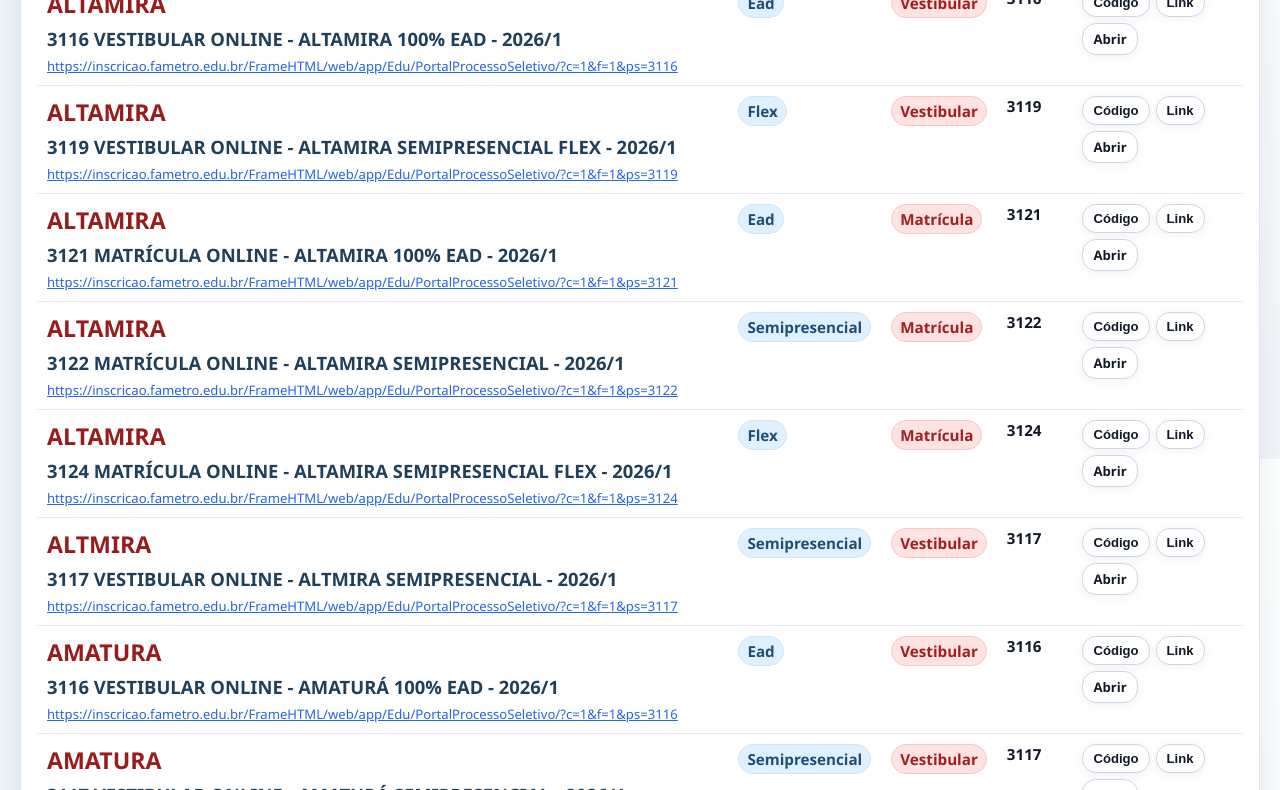
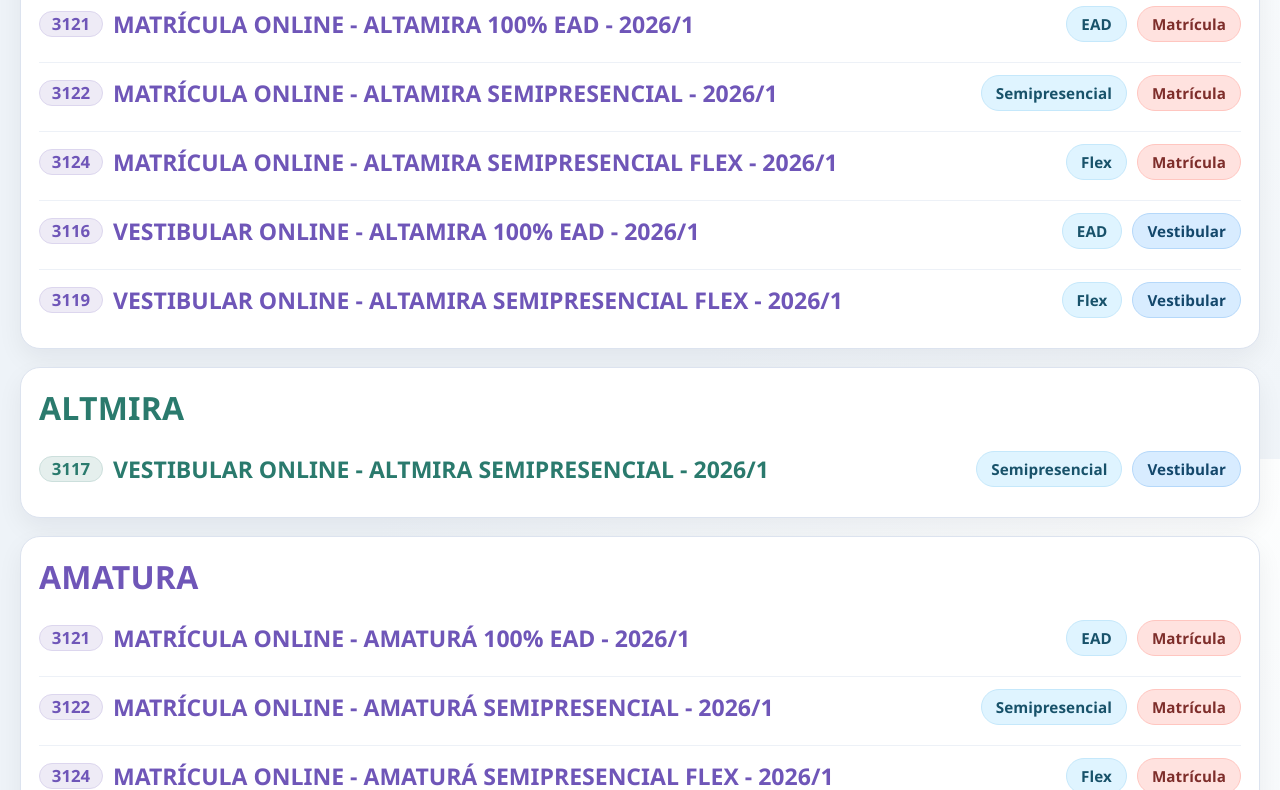
Before and after one commit to KauanSntz/portal-inscricoes, a plain HTML site: page links.html in a window 1280 px wide. Shown: the part 341-1131 px from the top of the page. Drawn offline with Linux system fonts and the light colour scheme.

Commit message:
Refactor links page into cleaner grouped unit layout

```diff
--- a/assets/css/styles.css
+++ b/assets/css/styles.css
@@ -817,3 +817,137 @@
   .btn--ghost{ justify-content:flex-start; padding-left:0; }
   .process-unit{ font-size:1.15rem; }
 }
+
+/* =========================================================
+  Links page v3 (clean grouped UI)
+========================================================= */
+.links-groups{
+  display:grid;
+  gap:18px;
+}
+
+.unit-group{
+  background:#fff;
+  border:1px solid #dce3ef;
+  border-radius:20px;
+  padding:18px;
+  box-shadow: 0 10px 26px rgba(15,23,42,.06);
+  transition: transform .18s ease, box-shadow .18s ease;
+}
+.unit-group:hover{
+  transform: translateY(-2px);
+  box-shadow: 0 14px 34px rgba(15,23,42,.09);
+}
+
+.unit-group__title{
+  color: var(--unit-tone);
+  font-size: clamp(1.4rem, 2.6vw, 2rem);
+  font-weight: 900;
+  letter-spacing: .2px;
+  margin-bottom: 10px;
+}
+
+.unit-group__list{ display:grid; gap:8px; }
+
+.unit-row{
+  display:grid;
+  gap:12px;
+  grid-template-columns: 1fr auto;
+  align-items:center;
+  padding: 12px 0;
+  border-top:1px solid #edf1f7;
+}
+.unit-row:first-child{ border-top:0; }
+
+.process-link-title{
+  display:flex;
+  flex-wrap:wrap;
+  gap:10px;
+  align-items:center;
+  color: var(--unit-tone);
+  text-decoration:none;
+}
+.process-link-title:hover .process-text{ text-decoration: underline; }
+
+.process-code{
+  display:inline-flex;
+  align-items:center;
+  justify-content:center;
+  min-width:64px;
+  padding:4px 10px;
+  border-radius:999px;
+  border:1px solid color-mix(in srgb, var(--unit-tone) 24%, #ffffff);
+  background: color-mix(in srgb, var(--unit-tone) 12%, #ffffff);
+  font-weight:900;
+  font-size: 1.05rem;
+  line-height:1;
+}
+
+.process-text{
+  font-size: clamp(1.06rem, 1.8vw, 1.9rem);
+  font-weight: 800;
+  line-height:1.25;
+}
+
+.unit-row__meta{
+  display:flex;
+  align-items:center;
+  gap:10px;
+  flex-wrap:wrap;
+  justify-content:flex-end;
+}
+
+.badge-chip{
+  display:inline-flex;
+  align-items:center;
+  justify-content:center;
+  padding:7px 14px;
+  border-radius:999px;
+  font-weight:800;
+  font-size:.95rem;
+  letter-spacing:.1px;
+}
+
+/* família exclusiva para modalidade (tons aqua/lilás suaves) */
+.badge-chip--modality{
+  color:#18526a;
+  background:#dff4ff;
+  border:1px solid #c5e8fb;
+}
+
+/* família exclusiva para tipo (azul x coral) */
+.badge-chip--vestibular{
+  color:#13476b;
+  background:#d8ecff;
+  border:1px solid #b5d8fa;
+}
+.badge-chip--matricula{
+  color:#7e2e2b;
+  background:#ffe2df;
+  border:1px solid #ffc6c0;
+}
+
+/* tons das unidades (não reutiliza paleta de modalidade/tipo) */
+.unit-tone-1{ --unit-tone:#ac1d46; }
+.unit-tone-2{ --unit-tone:#1f6cb7; }
+.unit-tone-3{ --unit-tone:#2a7a6d; }
+.unit-tone-4{ --unit-tone:#6f56b8; }
+.unit-tone-5{ --unit-tone:#a55f18; }
+.unit-tone-6{ --unit-tone:#006f82; }
+.unit-tone-7{ --unit-tone:#8d3d8d; }
+.unit-tone-8{ --unit-tone:#3f6a2d; }
+
+@media (max-width: 900px){
+  .unit-row{
+    grid-template-columns: 1fr;
+    gap:9px;
+  }
+  .unit-row__meta{ justify-content:flex-start; }
+}
+
+@media (max-width: 640px){
+  .unit-group{ padding:14px; border-radius:16px; }
+  .process-code{ min-width:58px; font-size:.95rem; }
+  .process-text{ font-size:1rem; }
+  .badge-chip{ font-size:.86rem; padding:6px 11px; }
+}
--- a/assets/js/links-page.js
+++ b/assets/js/links-page.js
@@ -19,6 +19,15 @@
     "oeste - compensa": "compensa",
   };
 
+  const MODALITY_LABELS = {
+    presencial: "Presencial",
+    hibrido: "Híbrido",
+    semipresencial: "Semipresencial",
+    flex: "Flex",
+    ead: "EAD",
+    outro: "Outro",
+  };
+
   const state = {
     records: [],
     filtered: [],
@@ -34,7 +43,7 @@
   };
 
   const dom = {
-    tbody: document.getElementById("links-tbody"),
+    groups: document.getElementById("links-groups"),
     meta: document.getElementById("links-meta"),
     empty: document.getElementById("links-empty"),
     loadMore: document.getElementById("links-load-more"),
@@ -95,6 +104,15 @@
     return map[key] || String(key || "").toUpperCase();
   };
 
+  const removeCodePrefix = (title, code) => {
+    const cleanTitle = String(title || "").trim();
+    if (!code) return cleanTitle;
+    return cleanTitle.replace(new RegExp(`^${code}\\s*[-–—:]?\\s*`, "i"), "").trim();
+  };
+
+  const buildFallbackTitle = ({ typeLabel, unitName, modalityLabel }) =>
+    `${typeLabel} Online - ${unitName} ${modalityLabel} - 2026/1`;
+
   const normalizeFromPortalLinks = (units) => {
     const out = [];
     for (const unit of Array.isArray(units) ? units : []) {
@@ -106,17 +124,25 @@
         for (const item of links) {
           const merged = `${item.modality || ""} ${blockKey}`;
           const url = safeUrl(item.href);
+          const typeKey = parseType(item.type);
+          const typeLabel = item.type || TYPE_LABELS.outro;
+          const modalityKey = parseModality(merged);
+          const modalityLabel = MODALITY_LABELS[modalityKey] || block.title || item.modality || "Outro";
+          const code = String(item.code || "").trim();
+          const processTitle = buildFallbackTitle({ typeLabel, unitName, modalityLabel });
+
           out.push({
             unitKey,
             unitName,
-            modalityKey: parseModality(merged),
-            modalityLabel: item.modality || block.title || blockKey,
-            typeKey: parseType(item.type),
-            typeLabel: item.type || TYPE_LABELS.outro,
-            code: String(item.code || "").trim(),
+            modalityKey,
+            modalityLabel,
+            typeKey,
+            typeLabel,
+            code,
+            processTitle,
             url,
             rawUrl: String(item.href || "").trim(),
-            searchable: norm([unitName, block.title, item.modality, item.type, item.code, item.href].join(" ")),
+            searchable: norm([unitName, processTitle, item.modality, item.type, item.code, item.href].join(" ")),
           });
         }
       }
@@ -142,11 +168,13 @@
     for (const sheet of sheets) {
       for (const entry of Array.isArray(sheet.entries) ? sheet.entries : []) {
         if (entry.type !== "link") continue;
-        const title = String(entry.title || "");
-        const code = String(entry.params?.ps || title.split(" ")[0] || "").trim();
-        const typeKey = parseType(title);
-        const modalityKey = parseModality(title);
-        const unitKey = extractUnitFromTitle(title);
+
+        const fullTitle = String(entry.title || "");
+        const code = String(entry.params?.ps || fullTitle.split(" ")[0] || "").trim();
+        const processTitle = removeCodePrefix(fullTitle, code);
+        const typeKey = parseType(fullTitle);
+        const modalityKey = parseModality(fullTitle);
+        const unitKey = extractUnitFromTitle(fullTitle);
         const unitName = humanUnit(unitKey);
         const url = safeUrl(entry.url);
 
@@ -154,13 +182,14 @@
           unitKey,
           unitName,
           modalityKey,
-          modalityLabel: title,
+          modalityLabel: MODALITY_LABELS[modalityKey] || MODALITY_LABELS.outro,
           typeKey,
           typeLabel: TYPE_LABELS[typeKey] || TYPE_LABELS.outro,
           code,
+          processTitle,
           url,
           rawUrl: String(entry.url || "").trim(),
-          searchable: norm([unitName, sheet.name, title, code, entry.url].join(" ")),
+          searchable: norm([unitName, sheet.name, fullTitle, code, entry.url].join(" ")),
         });
       }
     }
@@ -181,7 +210,7 @@
 
     return unique.sort((a, b) =>
       a.unitName.localeCompare(b.unitName, "pt-BR") ||
-      a.modalityLabel.localeCompare(b.modalityLabel, "pt-BR") ||
+      a.processTitle.localeCompare(b.processTitle, "pt-BR") ||
       a.typeLabel.localeCompare(b.typeLabel, "pt-BR") ||
       a.code.localeCompare(b.code, "pt-BR")
     );
@@ -216,94 +245,87 @@
     for (const value of values) select.appendChild(new Option(labels[value] || value, value));
   };
 
-  const createPill = (text) => {
+  const createBadge = (text, variant) => {
     const span = document.createElement("span");
-    span.className = "pill";
+    span.className = `badge-chip badge-chip--${variant}`;
     span.textContent = text;
     return span;
   };
 
-  const appendCell = (row, childOrText) => {
-    const td = document.createElement("td");
-    if (typeof childOrText === "string") td.textContent = childOrText;
-    else td.appendChild(childOrText);
-    row.appendChild(td);
+  const getToneClass = (unitName) => {
+    const normalized = norm(unitName);
+    let hash = 0;
+    for (let i = 0; i < normalized.length; i += 1) hash += normalized.charCodeAt(i);
+    return `unit-tone-${(hash % 8) + 1}`;
   };
 
   const renderRows = () => {
-    dom.tbody.textContent = "";
+    dom.groups.textContent = "";
     const frag = document.createDocumentFragment();
 
-    for (const rec of state.filtered.slice(0, state.renderCount)) {
-      const tr = document.createElement("tr");
+    const visible = state.filtered.slice(0, state.renderCount);
+    const grouped = new Map();
 
-      const processCell = document.createElement("td");
-      processCell.className = "process-cell";
-      const unit = document.createElement("div");
-      unit.className = "process-unit";
-      unit.textContent = rec.unitName;
-
-      const process = document.createElement("div");
-      process.className = "process-title";
-      process.textContent = rec.modalityLabel;
-
-      const processLink = document.createElement("a");
-      processLink.className = "process-link";
-      processLink.href = rec.url || "#";
-      processLink.target = "_blank";
-      processLink.rel = "noopener noreferrer";
-      processLink.textContent = rec.url || rec.rawUrl || "URL inválida";
-      if (!rec.url) {
-        processLink.removeAttribute("href");
-        processLink.setAttribute("aria-disabled", "true");
+    for (const item of visible) {
+      const key = item.unitName;
+      if (!grouped.has(key)) grouped.set(key, []);
+      grouped.get(key).push(item);
     }
 
-      processCell.appendChild(unit);
-      processCell.appendChild(process);
-      processCell.appendChild(processLink);
-      tr.appendChild(processCell);
+    for (const [unitName, items] of grouped.entries()) {
+      const card = document.createElement("article");
+      card.className = `unit-group ${getToneClass(unitName)}`;
 
-      appendCell(tr, createPill(rec.modalityKey === "outro" ? rec.modalityLabel : rec.modalityKey));
-      appendCell(tr, createPill(rec.typeLabel));
+      const title = document.createElement("h2");
+      title.className = "unit-group__title";
+      title.textContent = unitName;
+      card.appendChild(title);
 
-      const strong = document.createElement("strong");
-      strong.textContent = rec.code || "—";
-      appendCell(tr, strong);
+      const list = document.createElement("div");
+      list.className = "unit-group__list";
 
-      const actions = document.createElement("div");
-      actions.className = "links-copy-actions";
+      for (const rec of items) {
+        const row = document.createElement("div");
+        row.className = "unit-row";
 
-      const copyCode = document.createElement("button");
-      copyCode.className = "btn";
-      copyCode.type = "button";
-      copyCode.dataset.action = "copy-code";
-      copyCode.dataset.value = rec.code;
-      copyCode.textContent = "Código";
-      actions.appendChild(copyCode);
+        const main = document.createElement("div");
+        main.className = "unit-row__main";
 
-      const copyUrl = document.createElement("button");
-      copyUrl.className = "btn";
-      copyUrl.type = "button";
-      copyUrl.dataset.action = "copy-url";
-      copyUrl.dataset.value = rec.url || rec.rawUrl;
-      copyUrl.textContent = "Link";
-      actions.appendChild(copyUrl);
-
+        const titleLine = rec.url ? document.createElement("a") : document.createElement("div");
+        titleLine.className = "process-link-title";
         if (rec.url) {
-        const open = document.createElement("a");
-        open.className = "btn";
-        open.href = rec.url;
-        open.target = "_blank";
-        open.rel = "noopener noreferrer";
-        open.textContent = "Abrir";
-        actions.appendChild(open);
+          titleLine.href = rec.url;
+          titleLine.target = "_blank";
+          titleLine.rel = "noopener noreferrer";
         }
 
-      appendCell(tr, actions);
-      frag.appendChild(tr);
+        const code = document.createElement("span");
+        code.className = "process-code";
+        code.textContent = rec.code || "—";
+
+        const label = document.createElement("span");
+        label.className = "process-text";
+        label.textContent = rec.processTitle;
+
+        titleLine.appendChild(code);
+        titleLine.appendChild(label);
+
+        const meta = document.createElement("div");
+        meta.className = "unit-row__meta";
+        meta.appendChild(createBadge(rec.modalityLabel, "modality"));
+        meta.appendChild(createBadge(rec.typeLabel, rec.typeKey === "matricula" ? "matricula" : "vestibular"));
+
+        main.appendChild(titleLine);
+        row.appendChild(main);
+        row.appendChild(meta);
+        list.appendChild(row);
       }
 
-    dom.tbody.appendChild(frag);
+      card.appendChild(list);
+      frag.appendChild(card);
+    }
+
+    dom.groups.appendChild(frag);
     dom.empty.hidden = state.filtered.length > 0;
     dom.loadMore.hidden = state.filtered.length <= state.renderCount;
   };
@@ -331,30 +353,15 @@
       if (q && !r.searchable.includes(q)) return false;
       return true;
     });
+
     state.renderCount = CHUNK_SIZE;
     renderRows();
     renderMeta();
   };
 
-  const copyToClipboard = async (value) => {
-    if (!value) return false;
-    try {
-      await navigator.clipboard.writeText(value);
-      return true;
-    } catch {
-      const temp = document.createElement("textarea");
-      temp.value = value;
-      document.body.appendChild(temp);
-      temp.select();
-      const ok = document.execCommand("copy");
-      temp.remove();
-      return ok;
-    }
-  };
-
   const toCSV = (rows) => {
-    const header = ["unidade", "modalidade", "tipo", "codigo", "url"];
-    const lines = rows.map((r) => [r.unitName, r.modalityLabel, r.typeLabel, r.code, r.url || r.rawUrl]);
+    const header = ["unidade", "modalidade", "tipo", "codigo", "titulo", "url"];
+    const lines = rows.map((r) => [r.unitName, r.modalityLabel, r.typeLabel, r.code, r.processTitle, r.url || r.rawUrl]);
     return [header, ...lines]
       .map((line) => line.map((cell) => `"${String(cell || "").replaceAll('"', '""')}"`).join(","))
       .join("\n");
@@ -372,7 +379,7 @@
   };
 
   const bindEvents = () => {
-    document.addEventListener("click", async (event) => {
+    document.addEventListener("click", (event) => {
       const trigger = event.target.closest("[data-action]");
       if (!trigger) return;
 
@@ -390,15 +397,6 @@
         applyFilters();
       }
 
-      if (trigger.dataset.action === "copy-code" || trigger.dataset.action === "copy-url") {
-        const ok = await copyToClipboard(trigger.dataset.value || "");
-        const original = trigger.dataset.action === "copy-code" ? "Copiar código" : "Copiar link";
-        trigger.textContent = ok ? "Copiado!" : "Falhou";
-        setTimeout(() => {
-          trigger.textContent = original;
-        }, 900);
-      }
-
       if (trigger.dataset.action === "export-csv") exportCSV();
     });
 
@@ -406,14 +404,17 @@
       state.filters.unit = dom.unit.value;
       applyFilters();
     });
+
     dom.modality.addEventListener("change", () => {
       state.filters.modality = dom.modality.value;
       applyFilters();
     });
+
     dom.type.addEventListener("change", () => {
       state.filters.type = dom.type.value;
       applyFilters();
     });
+
     dom.query.addEventListener(
       "input",
       debounce(() => {
@@ -453,14 +454,7 @@
     const types = [...new Set(state.records.map((r) => r.typeKey))];
 
     buildOptions(dom.unit, units, Object.fromEntries(units.map((u) => [u, humanUnit(u)])));
-    buildOptions(dom.modality, modalities, {
-      presencial: "Presencial",
-      hibrido: "Híbrido",
-      semipresencial: "Semipresencial",
-      flex: "Flex",
-      ead: "EAD",
-      outro: "Outro",
-    });
+    buildOptions(dom.modality, modalities, MODALITY_LABELS);
     buildOptions(dom.type, types, TYPE_LABELS);
 
     bindEvents();
--- a/links.html
+++ b/links.html
@@ -22,7 +22,7 @@
       <div class="links-controls-grid links-controls-grid--inline">
         <label class="field field--search">
           <span class="sr-only">Buscar por código, URL ou texto</span>
-          <input id="filter-query" class="search-input" type="search" placeholder="🔎 Busca..." />
+          <input id="filter-query" class="search-input" type="search" placeholder="🔎 Buscar..." />
         </label>
 
         <label class="field">
@@ -47,22 +47,10 @@
       <div class="links-meta" aria-live="polite" id="links-meta"></div>
     </section>
 
-    <section class="links-table-wrap" aria-label="Tabela de links">
-      <table class="links-table">
-        <thead>
-          <tr>
-            <th>UNIDADE / PROCESSO</th>
-            <th>MODALIDADE</th>
-            <th>TIPO</th>
-            <th>CÓDIGO</th>
-            <th>AÇÕES</th>
-          </tr>
-        </thead>
-        <tbody id="links-tbody"></tbody>
-      </table>
-      <div id="links-empty" class="empty" hidden>Nenhum link encontrado para os filtros atuais.</div>
-      <button id="links-load-more" class="btn" type="button" hidden data-action="load-more">Carregar mais</button>
-    </section>
+    <section class="links-groups" id="links-groups" aria-label="Lista de links agrupada por unidade"></section>
+
+    <div id="links-empty" class="empty" hidden>Nenhum link encontrado para os filtros atuais.</div>
+    <button id="links-load-more" class="btn" type="button" hidden data-action="load-more">Carregar mais</button>
 
     <section class="links-qa" aria-label="Resumo de validação">
       <h2>Resumo QA</h2>
```
Lines whose indentation alone changed are shown as unchanged.
